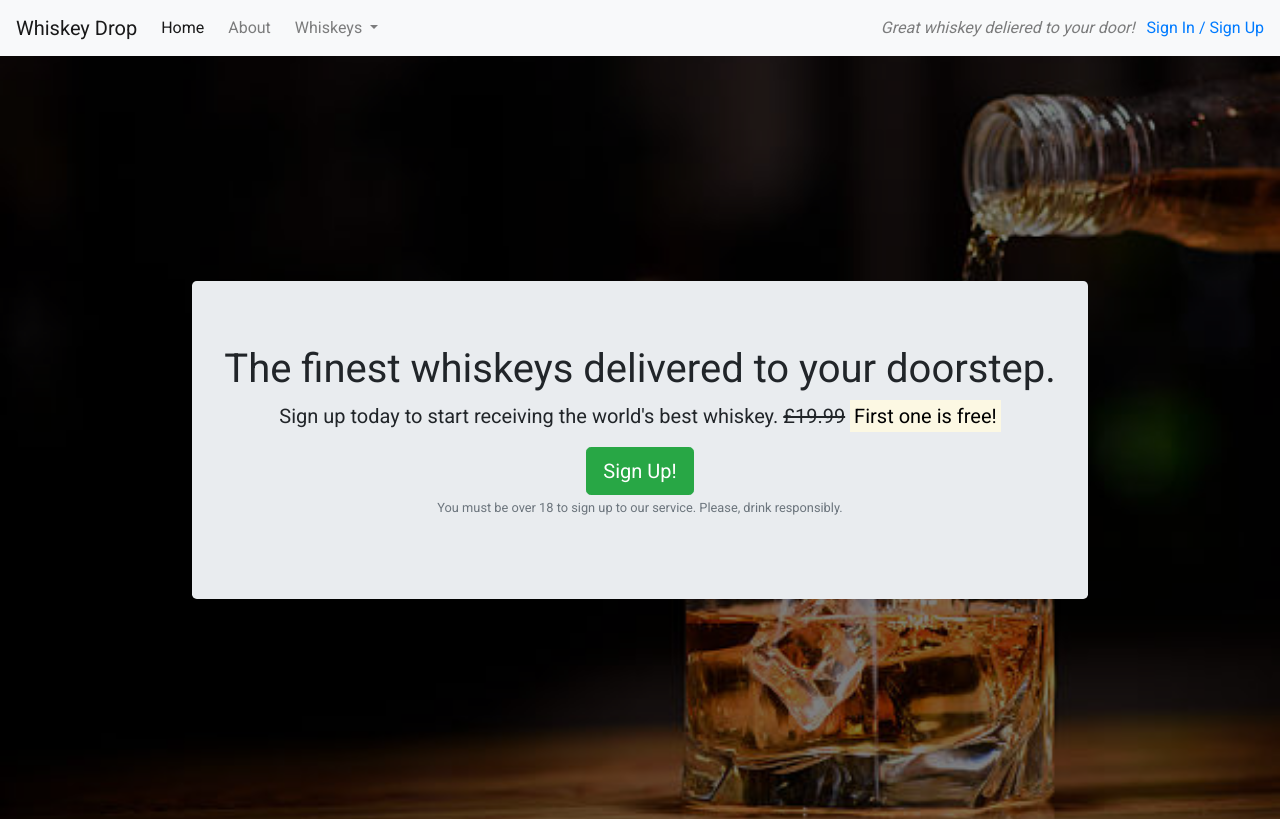
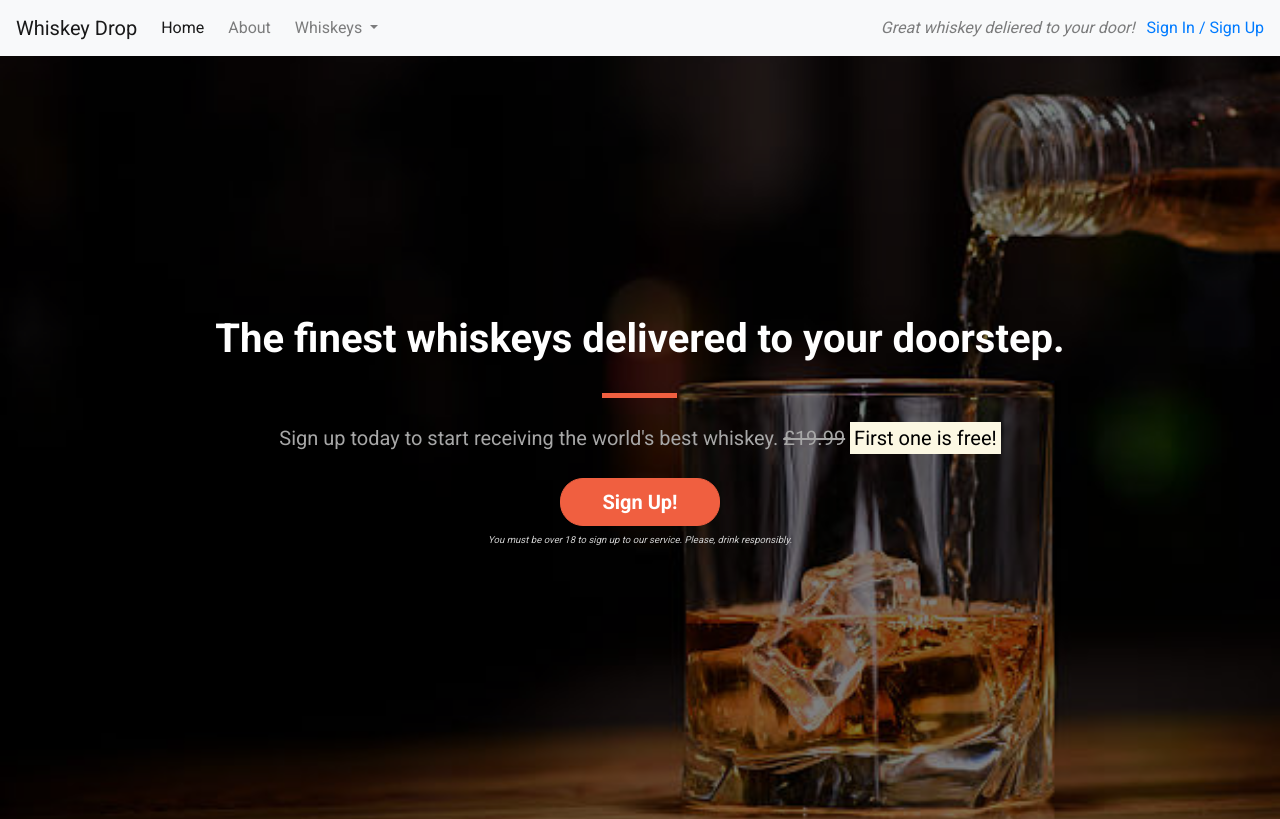
Before and after one commit to laurachri-hall/Bootstrap-Project, a plain HTML site: page index.html in a window 1280 px wide. Shown: the top 819 px of the page. Drawn offline with nearby package versions, Linux system fonts and the light colour scheme.

Commit message:
Style: jumbotron transparancy, text and button

```diff
--- a/css/style.css
+++ b/css/style.css
@@ -35,3 +35,64 @@ body {
 
 .features-container {
 }
+
+/* Block dividers */
+
+.block-divider {
+  width: 75px;
+  height: 5px;
+  border: 0;
+
+}
+
+.block-divider--orange {
+  background-color: #f05f40;
+}
+
+.block-divider--short {
+width: 35px;
+}
+
+/* Jumbotron */
+.jumbotron {
+  background: transparent;
+}
+
+.jumbotron-header {
+  color:white;
+  font-weight:bold;
+  margin-bottom:30px;
+}
+
+.jumbotron .lead {
+  margin:25px 0;
+  color: #a7a7a7;
+}
+
+.jumbotron small {
+  font-size: 60%;
+  font-style: italic;
+  color: #d0d0d0;
+}
+
+/* Buttons */
+
+.btn--cta {
+  font-weight:bold;
+  border-radius: 23px;
+  width: 160px;
+}
+
+.btn--red {
+  color:white;
+  background-color: #f05f40;
+  border-color:#f05f40;
+}
+
+.btn--red:hover,
+.btn--red:active,
+.btn--red:focus,
+.btn--red:active:focus {
+  background-color: #df4929;
+  border-color:#df4929;
+}
--- a/index.html
+++ b/index.html
@@ -67,13 +67,14 @@
         <div class="row">
             <div class="col-12">
                 <section class="callout jumbotron text-center">
-                    <h1>The finest whiskeys delivered to your doorstep.</h1>
+                    <h1 class="jumbotron-header">The finest whiskeys delivered to your doorstep.</h1>
+                    <hr class="block-divider block-divider--orange">
                     <p class="lead">Sign up today to start receiving the world's best whiskey. <s
                             class="d-none d-sm-inline">£19.99</s>
                         <span class="d-inline d-sm-none"><br></span>
                         <strong><mark>First
                                 one is free!</mark></strong></p>
-                    <button class="btn btn-success btn-lg" data-toggle="modal" data-target="#signUpModal">Sign
+                    <button class="btn btn-lg btn--cta btn--red" data-toggle="modal" data-target="#signUpModal">Sign
                         Up!</button>
                     <p class="text-muted"><small>You must be over 18 to sign up to our service. Please, drink
                             responsibly.</small></p>
```
